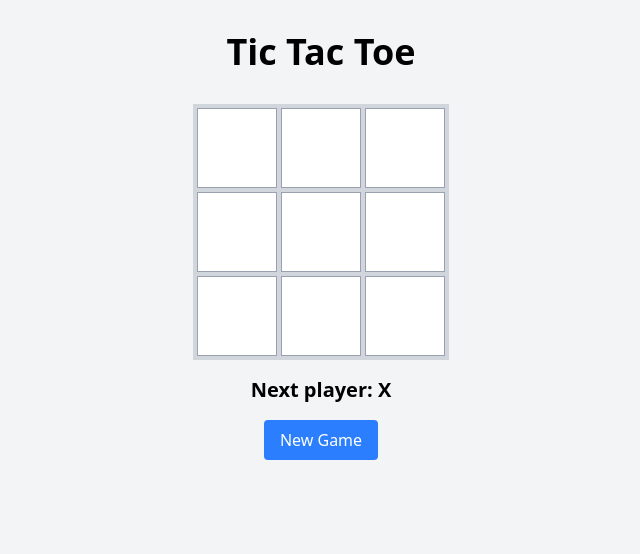
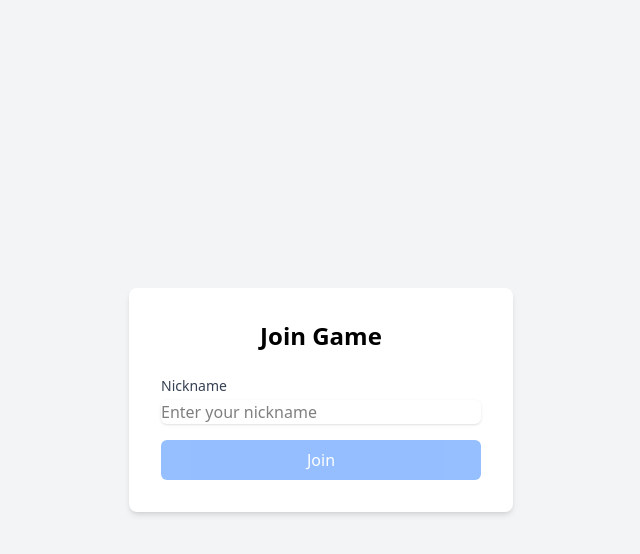
Before and after one commit to Danjfreire/tic-tac-toe-ws2, an Angular app in the folder tic-tac-toe-client/: page /join in a window 1280 px wide. Before the commit this address led to /. Shown: the top 554 px of the page, without its empty margins (319-959 px from the left). Built offline with nearby package versions, Linux system fonts and the light colour scheme.

Commit message:
feat: add initial join and lobby pages to client

```diff
--- a/tic-tac-toe-client/package.json
+++ b/tic-tac-toe-client/package.json
@@ -4,6 +4,7 @@
   "scripts": {
     "ng": "ng",
     "start": "ng serve",
+    "dev": "ng serve",
     "build": "ng build",
     "watch": "ng build --watch --configuration development",
     "test": "ng test"
--- a/tic-tac-toe-client/src/app/app.component.ts
+++ b/tic-tac-toe-client/src/app/app.component.ts
@@ -1,11 +1,11 @@
 import { Component } from '@angular/core';
-import { BoardComponent } from './components/board/board.component';
+import { RouterOutlet } from '@angular/router';
 
 @Component({
   selector: 'app-root',
-  templateUrl: './app.component.html',
+  template: '<router-outlet></router-outlet>',
   standalone: true,
-  imports: [BoardComponent]
+  imports: [RouterOutlet]
 })
 export class AppComponent {
   title = 'Tic Tac Toe';
--- a/tic-tac-toe-client/src/app/app.routes.ts
+++ b/tic-tac-toe-client/src/app/app.routes.ts
@@ -1,3 +1,11 @@
 import { Routes } from '@angular/router';
+import { JoinComponent } from './components/join/join.component';
+import { LobbyComponent } from './components/lobby/lobby.component';
+import { BoardComponent } from './components/board/board.component';
 
-export const routes: Routes = [];
+export const routes: Routes = [
+  { path: '', redirectTo: '/join', pathMatch: 'full' },
+  { path: 'join', component: JoinComponent },
+  { path: 'lobby', component: LobbyComponent },
+  { path: 'game', component: BoardComponent }
+];
--- /dev/null
+++ b/tic-tac-toe-client/src/app/components/join/join.component.html
@@ -0,0 +1,26 @@
+<div class="min-h-screen bg-gray-100 flex items-center justify-center">
+  <div class="bg-white p-8 rounded-lg shadow-md w-96">
+    <h1 class="text-2xl font-bold text-center mb-6">Join Game</h1>
+    <form (ngSubmit)="onJoin()" class="space-y-4">
+      <div>
+        <label for="nickname" class="block text-sm font-medium text-gray-700">Nickname</label>
+        <input
+          type="text"
+          id="nickname"
+          [(ngModel)]="nickname"
+          name="nickname"
+          required
+          class="mt-1 block w-full rounded-md border-gray-300 shadow-sm focus:border-blue-500 focus:ring-blue-500"
+          placeholder="Enter your nickname"
+        >
+      </div>
+      <button
+        type="submit"
+        [disabled]="!nickname.trim()"
+        class="w-full bg-blue-500 text-white py-2 px-4 rounded-md hover:bg-blue-600 focus:outline-none focus:ring-2 focus:ring-blue-500 focus:ring-offset-2 disabled:opacity-50"
+      >
+        Join
+      </button>
+    </form>
+  </div>
+</div>
--- /dev/null
+++ b/tic-tac-toe-client/src/app/components/join/join.component.ts
@@ -0,0 +1,22 @@
+import { Component } from '@angular/core';
+import { FormsModule } from '@angular/forms';
+import { Router } from '@angular/router';
+
+@Component({
+  selector: 'app-join',
+  templateUrl: './join.component.html',
+  standalone: true,
+  imports: [FormsModule]
+})
+export class JoinComponent {
+  nickname: string = '';
+
+  constructor(private router: Router) { }
+
+  onJoin(): void {
+    if (this.nickname.trim()) {
+      // TODO: Add actual server connection logic
+      this.router.navigate(['/lobby']);
+    }
+  }
+}
--- /dev/null
+++ b/tic-tac-toe-client/src/app/components/lobby/lobby.component.html
@@ -0,0 +1,8 @@
+<div class="min-h-screen bg-gray-100 p-8">
+  <div class="max-w-4xl mx-auto">
+    <h1 class="text-3xl font-bold text-center mb-8">Game Lobby</h1>
+    <div class="bg-white rounded-lg shadow-md p-6">
+      <p class="text-center text-gray-600">Welcome to the lobby! More features coming soon...</p>
+    </div>
+  </div>
+</div>
```
Also changed, not shown: tic-tac-toe-client/src/app/components/lobby/lobby.component.ts (added, +10 -0 lines).
